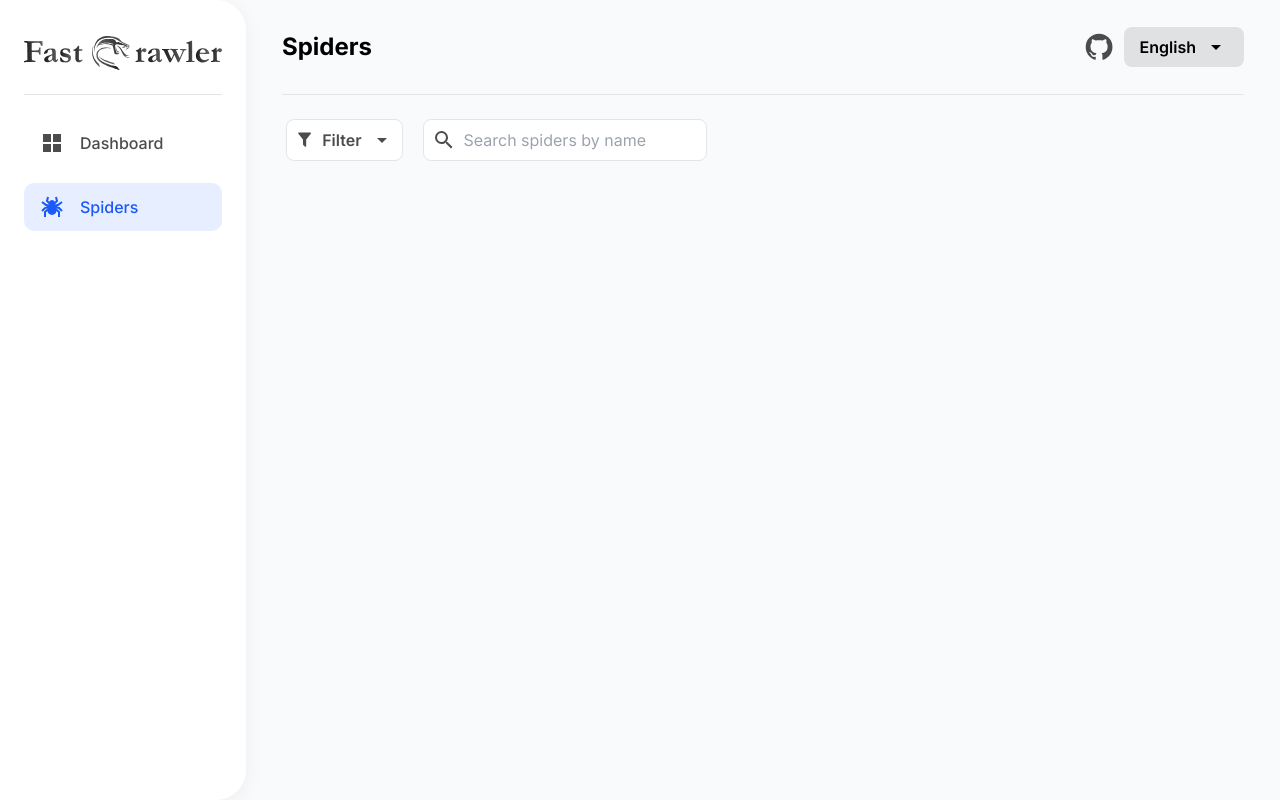
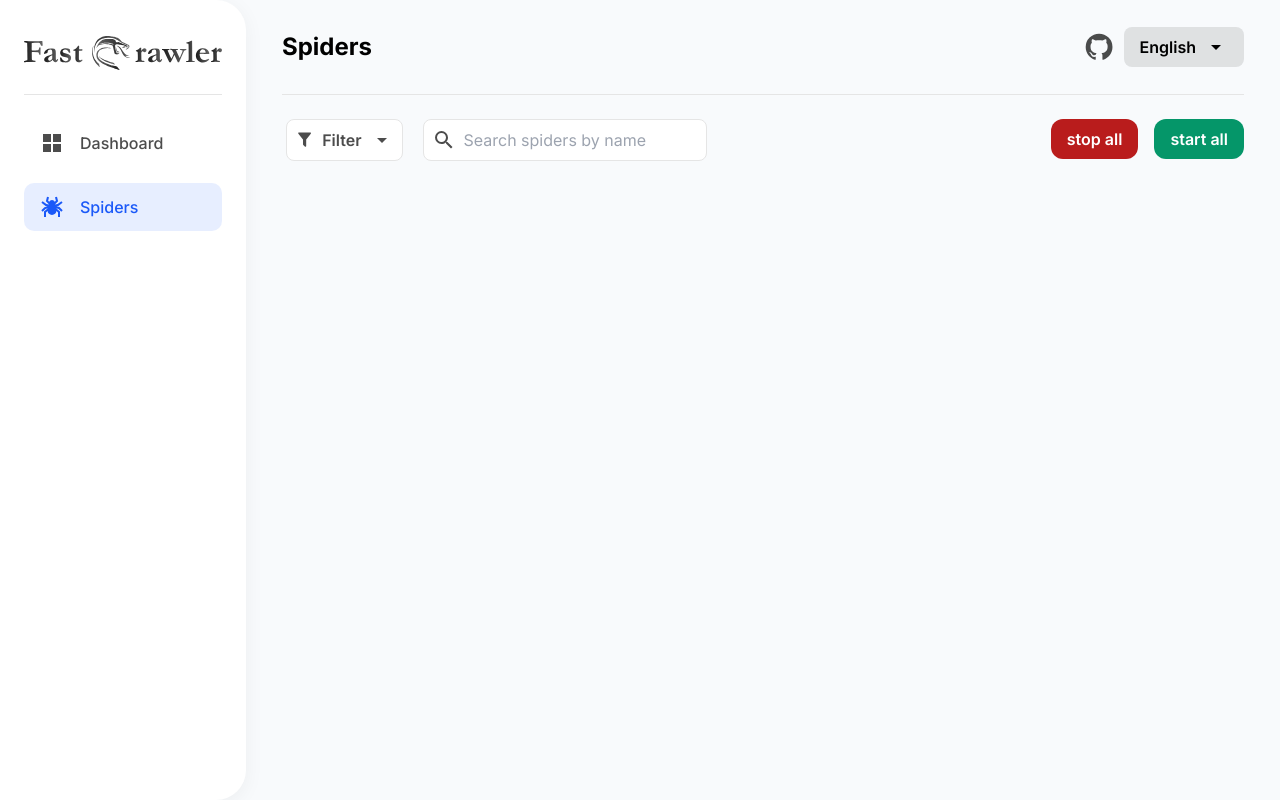
Before and after one commit to fast-crawler/ui, a React (Vite) app: page /spiders in a window 1280 px wide. Built offline with nearby package versions, Linux system fonts and the light colour scheme.

Commit message:
:sparkles: Add action buttons (stop, start all)

```diff
--- a/src/pages/spiders.tsx
+++ b/src/pages/spiders.tsx
@@ -16,6 +16,7 @@
   return (
     <div id="spiders">
       <BaseFrame title="Spiders">
+        <div className="flex justify-between mb-5">
           <div className="flex mb-96 ml-1">
             {/*------------ spiders filter ------------*/}
             <SpidersFilter
@@ -36,6 +37,17 @@
               />
             </div>
           </div>
+          {/*------------ action buttons ------------*/}
+          <div className="flex h-10 gap-4">
+            <button className="btn-primary bg-error text-white">
+              stop all
+            </button>
+            <button className="btn-primary bg-success text-white">
+              start all
+            </button>
+          </div>
+        </div>
+        {/*------------ action buttons ------------*/}
       </BaseFrame>
     </div>
   );
```
Lines whose indentation alone changed are shown as unchanged.
